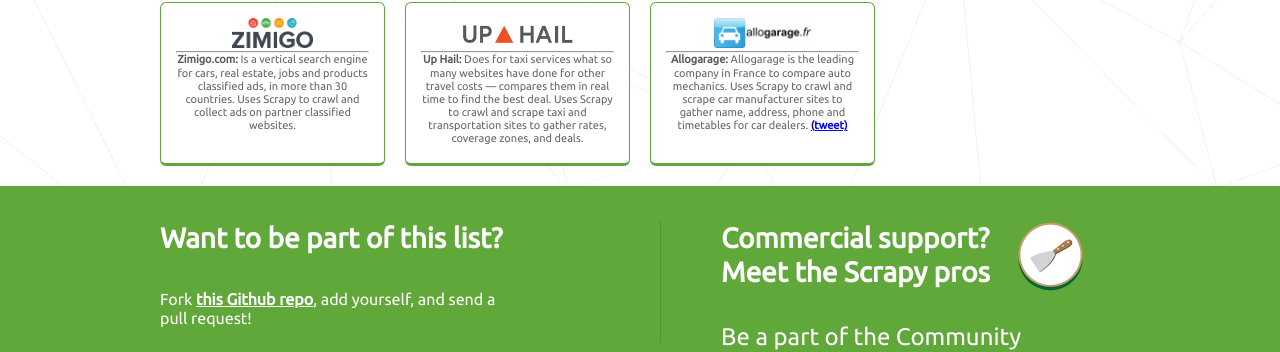
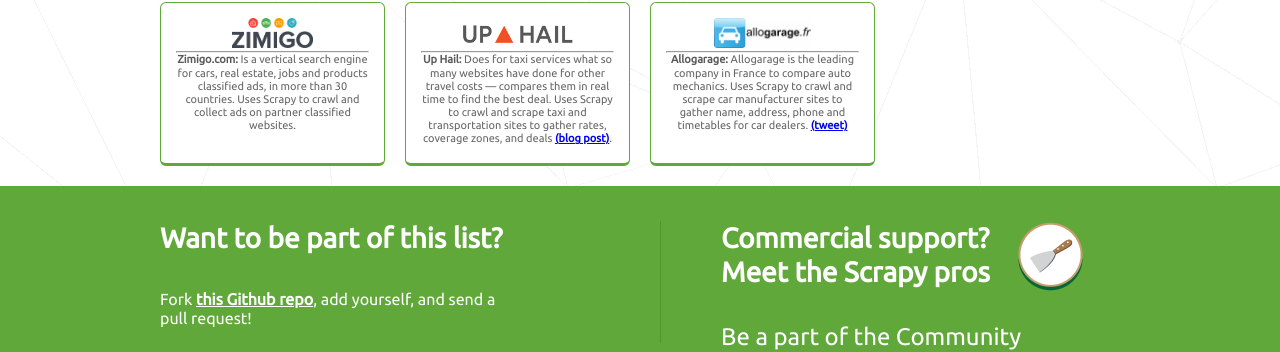
Before and after one commit to scrapy/scrapy.org, a Jekyll site: the page built from companies.html, in a window 1280 px wide and 900 px high, scrolled down 1970 px. Shown: the part 380-732 px from the top of the window. Built offline with Jekyll 4.4.1, drawn with Linux system fonts in a browser that asks for light colours; some web fonts are replaced; comment, search, counter and statistics services are not loaded.

Commit message:
Add link to UpHail interview blog post

```diff
--- a/companies.html
+++ b/companies.html
@@ -485,7 +485,8 @@
       <p>
       <span class="highlight">Up Hail:</span>
       Does for taxi services what so many websites have done for other travel costs — compares them in real time to find the best deal.
-      Uses Scrapy to crawl and scrape taxi and transportation sites to gather rates, coverage zones, and deals.</p>
+      Uses Scrapy to crawl and scrape taxi and transportation sites to gather rates, coverage zones, and deals
+      <a href="https://blog.scrapinghub.com/2016/10/06/interview-how-up-hail-uses-scrapy-to-increase-transparency/">(blog post)</a>.</p>
     </div>
 
     <div class="company-box">
```
